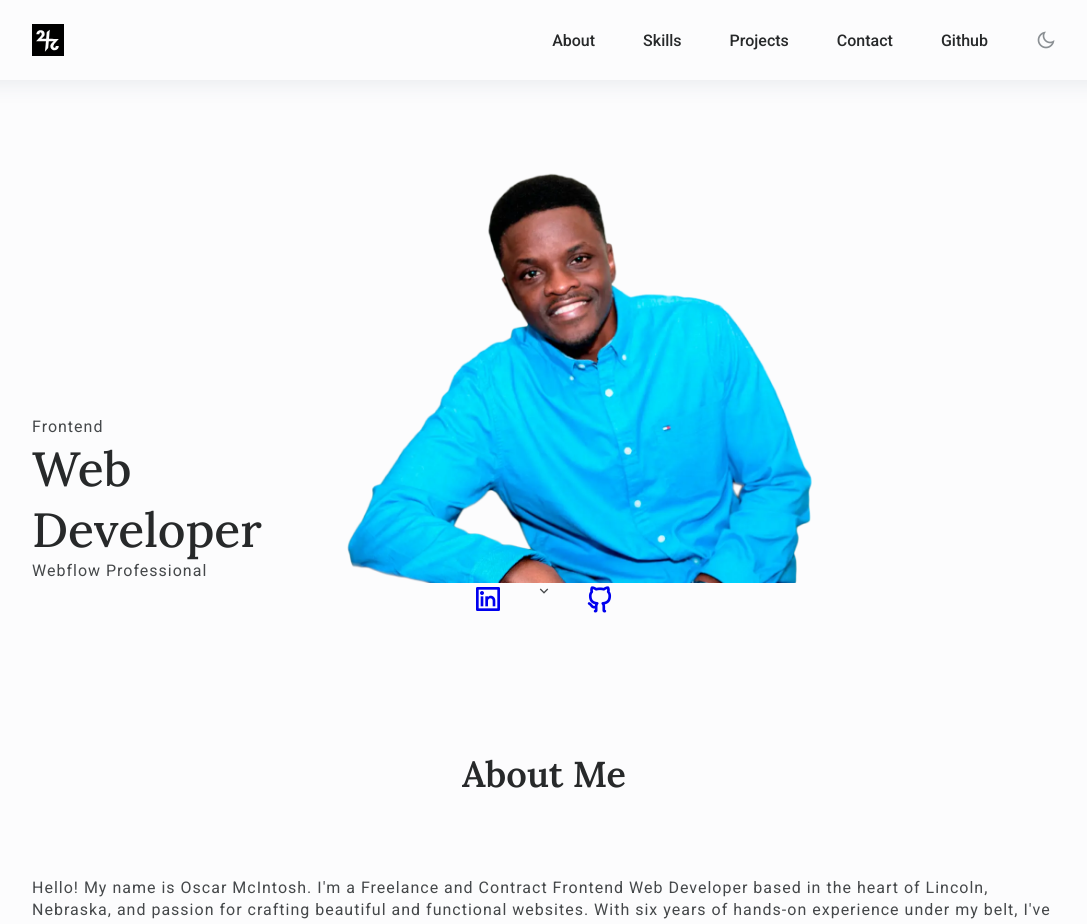
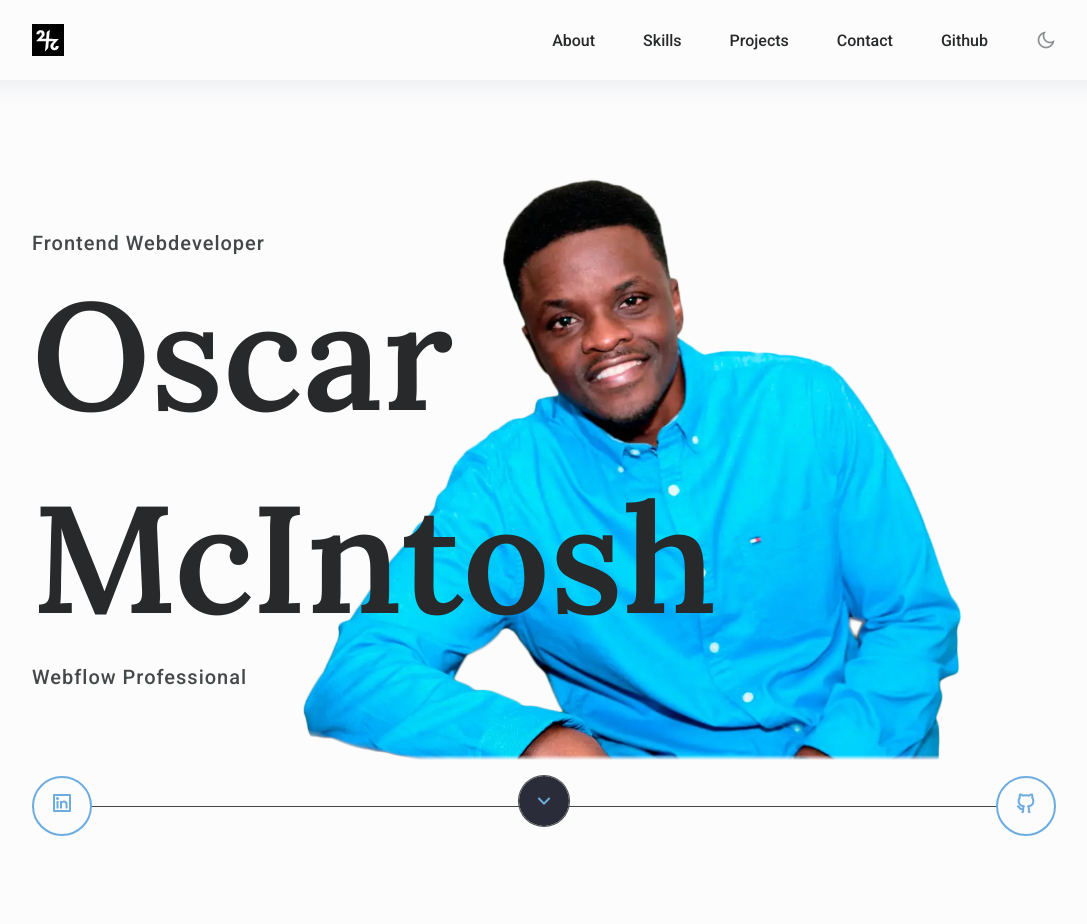
Before and after one commit to oscar-mcintosh/My_Portfolio, a Nuxt app: page / in a window 1280 px wide. Shown: the top 924 px of the page, without its empty margins (96-1183 px from the left). Built offline with nearby package versions, Linux system fonts and the light colour scheme.

Commit message:
UI Update

```diff
--- a/assets/css/main.css
+++ b/assets/css/main.css
@@ -15,7 +15,7 @@
   --container-color: hsl(207, 4%, 95%);
 
   /* Change the first number */
-/*
+
   --gradient-color: radial-gradient(
                       hsla(207, 4%, 10%, .5 ),
                       hsla(207, 4%, 10%, .5 ));
@@ -25,7 +25,7 @@
                       hsl(207, 4%, 99%),
                       hsla(207, 4%, 99%, .2),
                       hsl(207, 4%, 99%));
- */
+
 
   /*========== Font and typography ==========*/
   /*.5rem = 8px | 1rem = 16px ...*/
@@ -106,6 +106,49 @@ a {
   text-decoration: none;
 }
 
+.button {
+  font-size: var(--normal-font-size);
+  font-weight: var(--font-medium);
+  position: relative;
+  overflow: hidden;
+  cursor: pointer;
+  color: var(--text-color);
+  box-shadow: none!important;
+  outline: 0 !important;
+  width: 120px;
+  border: 1px solid var(--first-color);
+  border-radius: 42.5px;
+  width: 120px;
+  display: flex;
+  align-items: center;
+  justify-content: center;
+  text-align: center;
+  transition: background 1.5s ease-in-out;
+  transition: color 1s ease-in-out;
+}
+
+
+.button:hover{
+  background: var(--text-color);
+  color: var(--body-color);
+}
+
+.link{
+  color: var(--text-color-light);
+  font-size: var(--small-font-size);
+  font-weight: var(--font-medium);
+  border-bottom: 2px solid var(--first-color);
+  padding-bottom: 2px;
+  transition: color 1s ease-in-out;
+  transition: border-bottom 1s ease-in-out;
+  cursor: pointer;
+}
+
+.link:hover{
+  color: var(--title-color);
+  border-bottom: 2px solid var(--title-color);
+}
+
 img {
   max-width: 100%;
   height: auto;
@@ -146,6 +189,7 @@ body.dark-theme {
 
 .dark-theme .home__social-link{
   color: #00DDFB;
+  /* color: var(--title-color); */
 }
 
 .dark-theme .section__border{
@@ -156,7 +200,9 @@ body.dark-theme {
   background-color: hsl(207, 4%, 15%);
 }
 .dark-theme::-webkit-scrollbar-thumb{
-  background-color: hsl(207, 4%, 25%);
+  background-color: var(--text-color);
+
+  /* background-color: hsl(207, 4%, 25%); */
 }
 .dark-theme::-webkit-scrollbar:hover{
   background-color: hsl(207, 4%, 35%);
@@ -211,12 +257,6 @@ body.dark-theme {
   margin-bottom: 3rem;
 }
 
-img {
-  display: block;
-  max-width: 100%;
-  height: auto;
-}
-
 .main {
   overflow: hidden; /* For animation */
 }
@@ -267,6 +307,7 @@ img {
     .nav__menu{
       position: fixed;
       width: 100%;
+      /* width: 88%; */
       left: 0;
       right: 0;
       top: -60%;
@@ -274,6 +315,7 @@ img {
       background-color: var(--body-color);
       box-shadow: 0 4px 20px hsla(207, 24%, 35%, .1);
       padding: 2rem 1.5rem 5rem;
+      /* border-radius: 2rem; */
       transition: top .3s
     }
 }
@@ -324,34 +366,53 @@ img {
 
 
 /*=============== HOME ===============*/
+.home{
+  height: 100vh;
+}
 .home__container{
   position: relative;
   row-gap: 4rem;
   padding-top: 2rem;
+
 }
+.home__container{
+  grid-template-columns: 1fr 12fr;
+}
+
+
+.home__info{
+  display: grid;
+  row-gap: 2rem;
+  position: relative;
+}
+
+.home__info-content{
+  position: absolute;
+  top: 50%;
+  transform: translateY(-50%);
+  z-index: 5;
+}
+
+.home__info-content p{
+  font-weight: var(--font-medium);
+  font-size: var(--h21-font-size);
+
+}
+
 .home__data{
   row-gap: 2.5rem;
   position: relative;
   max-width: 100%;
+
 }
-.home__title span{
-  position: absolute;
-  text-align: center;
+
+.home__title{
   letter-spacing: .3px;
   margin-bottom: .5rem;
-  font-size: 5.5rem;
+  font-size: 3.5rem;
   font-weight: 900;
-  left: 50%;
-  transform: translateX(-50%);
-}
-
-.home__title-1{
-  top: 0;
-}
-
-.home__title-2{
-  bottom: 20px;
   z-index: 2;
+  top: 20%;
 }
 
 
@@ -364,37 +425,160 @@ img {
   overflow: hidden;
 }
 
-.home__perfil{
+.home__blob::after{
+  content: '';
+  position: absolute;
+  bottom: 0;
+  width: 100%;
+  height: 5px;
+  animation: animate 1s ease-in;
+  background-image: linear-gradient(to bottom, rgba(255,0,0,0), var(--body-color));
+  z-index: 5;
+}
+
+
+
+.blob__bg{
+  position: absolute;
   height: 100%;
+  width: 90%;
+  background-color: var(--body-color);
 }
+
 
 .home__perfil img{
   height: 100%;
   object-fit: cover;
+}
+
+.home__social-wrap{
+  position: relative;
+  animation: animate-social 1.5s ease-in;
 
 }
 
+.image-half-round-shape {
+  position: absolute;
+  top: 16px;
+  width: 100%;
+  height: 1px;
+  background-color: var(--text-color);
+}
 
 .home__social{
-    justify-self: center;
+  position: relative;
     display: flex;
+    justify-content: space-between;
+    flex-wrap: wrap;
     column-gap: 1.25rem;
+    margin-top: 1rem;
+    z-index: 50;
   }
 
+  @keyframes animate-social {
+    0%{
+      opacity: 0;
+    }
+
+    100%{
+      opacity: 1;
+    }
+  }
+
+
 .home__social-link{
+    font-size: 1rem;
+    width: 2rem;
+    height: 2rem;
+    border-radius: 50%;
+    display: flex;
+    align-items: center;
+    justify-content: center;
+    text-align: center;
+    border: 2px solid var(--first-color);
+    color: var(--first-color);
+    background-color: var(--body-color);
+    transition: color .3s;
+    z-index: 100;
+    cursor: pointer;
+  }
+
+  .home__social-link i{
+    color: var(--first-color);
+  }
+
+  .home__social-link:hover i {
+    color: var(--body-color);
+  }
+
+  .home__social-link:hover {
+    background-color: var(--text-color);
+  }
+
+.wave-btn {
+  display: block;
+  position: relative;
+  width: 30px;
+  height: 30px;
+  background: #2a2c39;
+  border-radius: 50%;
+  display: flex;
+  align-items: center;
+  justify-content: center;
+}
+
+.ripple, .ripple::after, .ripple::before {
+  position: absolute;
+  -webkit-box-shadow: 0 0 0 0 rgba(255,255,255,.6);
+  box-shadow: 0 0 0 0 var(--text-color);
+  top: 50%;
+  left: 50%;
+  width: 100%;
+  height: 100%;
+  border-radius: 50%;
+  z-index: -1;
+  -webkit-animation: animate-ripple 3s infinite linear backwards;
+  animation: animate-ripple 3s infinite linear backwards;
+  -webkit-transform: translate(-50%, -50%);
+  transform: translate(-50%, -50%);
+  display: flex;
+  align-items: center;
+  justify-content: center;
+  z-index: 1;
+  color: var(--first-color);
   font-size: 1.5rem;
-    color: var(--text-color-light);
-    transition: color .3s;
+}
+
+.ripple::after {
+  position: absolute;
+  content: "";
+  -webkit-animation-delay: .9s;
+  animation-delay: .9s;
+}
+
+.ripple::before {
+  position: absolute;
+  content: "";
+  -webkit-animation-delay: .5s;
+  animation-delay: .5s;
+}
+
+  @keyframes animate-ripple {
+    50%{
+      box-shadow: 0 0 0 20px rgba(255,255,255,0);
+    }
+    100%{
+      box-shadow: 0 0 0 0 rgba(255,255,255,0);
+    }
+  }
+  .home__social-link a{
+    color: var(--text-color);
   }
 
   .home__social-link:hover{
       color: var(--title-color);
   }
 
-.home__info{
-  display: grid;
-  row-gap: 2rem;
-}
 
   .home__info-title{
     font-family: var(--body-font);
@@ -409,6 +593,14 @@ img {
   color: var(--title-color);
   padding-right: 4rem;
 }
+
+
+
+/*=============== About ===============*/
+.about__description{
+  margin-bottom: 2rem;
+}
+
 
 /*=============== SKILLS ===============*/
 .skills__container{
@@ -467,6 +659,7 @@ img {
 .skills__subtitle{
   font-size: var(--normal-font-size);
   color: rgb(26,115,232);
+  /* color: var(--title-color); */
   margin-bottom: 10px;
 }
 /* Animation skills */
@@ -506,7 +699,7 @@ img {
  }
 
  .projects__img{
-  filter: grayscale(1);
+   /* filter: grayscale(1); */
    transition: filter .5s, transform .5s;
  }
  .projects__subtitle{
@@ -535,14 +728,15 @@ img {
  .projects__title{
    font-style: var(--h2-font-size);
    margin-bottom: .25rem;
-  margin: .5rem 0 1.25rem;
-  color: rgb(26,115,232);
+   margin: .5rem 0;
+   color: var(--text-color);
  }
 
  .projects__subtitle{
-  font-size: var(--normal-font-size);
-  font-weight: var(--font-semi-bold);
-  color: red;
+   font-size: var(--tiny-font-size);
+   font-weight: var(--font-medium);
+   margin-bottom: 1rem;
+   color: var(--text-color);
    transition: color .3s;
  }
 
@@ -563,45 +757,6 @@ img {
    transform: translateX(.25rem);
  }
 
-
-
-/* Swiper class */
-
- .swiper-button-prev::after,
- .swiper-button-next::after{
-   content: '' !important;
- }
-
- .swiper-button-prev ,
- .swiper-button-next {
-   top: initial !important;
-   bottom: -2rem !important;
-   width: initial;
-   height: initial;
-   background-color: var(--container-color);
-   border: 1px solid var(--first-color);
-   padding: 6px;
-   border-radius: .5rem;
-   font-size: 1.5rem;
-   color: var(--first-color);
- }
-
-
- .swiper-button-prev{
-   left: calc(50% - 3rem) !important;
- }
-
- .swiper-button-next{
-   right: calc(50% - 3rem) !important;
- }
-
- .swiper{
-   padding-bottom: 2rem;
- }
-
- .swiper-wrapper{
-   gap: 50px;
- }
 
 /*=============== CONTACT ===============*/
 .contact__container{
@@ -639,7 +794,7 @@ img {
 
 .contact__data-title{
   font-size: var(--small-font-size);
-  color: var(--text-color-light);
+  color: var(--title-color);
 }
 
 .contact__data-info{
@@ -762,6 +917,8 @@ img {
 }
 
 .footer__social{
+  display: flex;
+  justify-content: center;
   column-gap: 1.25rem;
 }
 
@@ -779,7 +936,7 @@ img {
   display: block;
   margin-top: 4.5rem;
   font-size: var(--smaller-font-size);
-  color: var(--text-color-light);
+  color: var(--text-color);
 }
 
 /*=============== SCROLL BAR ===============*/
@@ -790,7 +947,8 @@ img {
 }
 
 ::-webkit-scrollbar-thumb{
-  background-color: hsl(207, 4% 65%);
+  background-color: var(--text-color);
+
   border-radius: .5rem;
 }
 
@@ -849,6 +1007,11 @@ img {
     grid-template-columns: repeat(2, 1fr);
   }
 
+  .projects__container{
+    justify-content: center;
+  }
+
+
   .projects__img{
     width: 200px;
     justify-self: center;
@@ -858,9 +1021,32 @@ img {
 /* For medium devices */
 @media screen and (min-width: 576px) {
 
+  .section {
+    padding-block: 2.5rem;
+  }
+
+
+  .container {
+    max-width: 1024px;
+    margin-inline: 3.5rem;
+}
+
   .nav{
     margin: 0 auto;
   }
+
+  .home__container{
+    grid-template-columns: 1fr 8fr;
+  }
+
+  .home__title{
+    font-size: 5rem;
+  }
+
+  .home__info p{
+    font-size: var(--h3-font-size);
+  }
+
 
   .skills__container{
     justify-content: center;
@@ -876,7 +1062,7 @@ img {
 @media screen and (min-width: 767px) {
 
   .home__container{
-    grid-template-columns: 1fr 5fr 1fr;
+    grid-template-columns: 1fr 6fr;
   }
 
   .home__data{
@@ -888,14 +1074,28 @@ img {
     text-align: right;
   }
 
-  .home__title span{
-      font-size: 7.5rem;
+  .home__title{
+      font-size: 6.5rem;
   }
 
+  .home__social-link{
+    font-size: 1.5rem;
+    width: 3.75rem;
+    height: 3.75rem;
+}
 
-  .home__info{
+.wave-btn {
+  width: 50px;
+  height: 50px;
+}
+
+.image-half-round-shape {
+  top: 30px;
+}
+
+  /* .home__info{
     margin-top: 10rem;
-  }
+  } */
 
   .home__info-description{
     padding-right: 0;
@@ -904,7 +1104,6 @@ img {
   .skills__container{
    grid-template-columns: repeat(2, max-content);
   }
-
   .projects__container{
     grid-template-columns: repeat(2, 350px);
   }
@@ -915,7 +1114,7 @@ img {
 
 /* For large devices */
 
-@media screen and (min-width: 1023px) {
+@media screen and (min-width: 1000px) {
   .header{
     top: 0;
     bottom: initial;
@@ -973,60 +1172,19 @@ img {
     padding-block: 8rem 0;
   }
 
-  .home__title span{
-    font-size: 8.5rem;
-  }
-
-  .scrollup{
-    right: 3rem;
-  }
-
-  .show-scroll{
-    bottom: 5rem;
-  }
-
-  .bg-header{
-    box-shadow: 0 4px 20px hsla(207, 24%, 35%, .1);
-    /* display: block; */
-    /* height: var(--header-height); */
-  }
-  .projects__content{
-    margin-bottom: 7.5rem;
-  }
-
-
-  .dark-theme .bg-header{
-    box-shadow:  0 6px 24px hsla(207, 24%, 8%, .6);
-  }
-
-}
-
-@media screen and (min-width: 1048px){
-  .container{
-    margin-inline: auto;
-  }
-
-}
-
-@media screen and (min-width: 1200px){
-  .section__border{
-    padding-bottom: 6rem;
-  }
-
-  .section__subtitle{
-    margin-bottom: 5rem;
+  .home__container{
+    grid-template-columns: 1fr 4fr;
   }
 
   .home__title{
-    font-size: var(--biggest-font-size);
-  }
-  .home__blob{
-    width: 600px;
+    font-size: 9.5rem;
+    top: 25%;
   }
 
   .home__perfil{
-    height: 100%;
+    height: 600px;
   }
+
 
 
   .home__perfil img{
@@ -1047,7 +1205,61 @@ img {
 
   .home__info{
     row-gap: 4rem;
-    margin-top: 16rem;
+  }
+
+  .home__social{
+    column-gap: 1.25rem;
+  }
+
+  .home__social-link{
+      font-size: 1.5rem;
+      width: 3.75rem;
+      height: 3.75rem;
+
+  }
+
+  .scrollup{
+    right: 3rem;
+  }
+
+  .show-scroll{
+    bottom: 5rem;
+  }
+
+  .bg-header{
+    box-shadow: 0 4px 20px hsla(207, 24%, 35%, .1);
+  }
+  .projects__content{
+    margin-bottom: 7.5rem;
+  }
+
+
+
+
+  .dark-theme .bg-header{
+    box-shadow:  0 6px 24px hsla(207, 24%, 8%, .6);
+  }
+
+}
+
+@media screen and (min-width: 1048px){
+  .container{
+    margin-inline: auto;
+  }
+
+}
+
+@media screen and (min-width: 1200px){
+  .button {
+    min-height: 48px;
+    padding: 0.375rem 0.75rem;
+}
+  .section__border{
+    padding-bottom: 6rem;
+  }
+
+  .section__subtitle{
+    margin-bottom: 5rem;
   }
 
   .skills__container{
@@ -1072,7 +1284,8 @@ img {
 
   .projects__container{
     width: 100%;
-    grid-template-columns: repeat(3, 350px);
+    grid-template-columns: repeat(3, 1fr);
+    gap: 2rem;
   }
 
   .projects__container .swiper-button-prev,
@@ -1087,7 +1300,5 @@ img {
 
   .projects__img{
     width: 420px;
-    /* margin-bottom: 2rem; */
   }
-
 }
--- a/pages/index.vue
+++ b/pages/index.vue
@@ -7,10 +7,10 @@
                 <div class="home__container grid">
                     <div class="home__info">
                         <div class="home__info-content">
-                            <p class="home__title-1">Frontend</p>
+                            <p class="home__title-1">Frontend Webdeveloper</p>
 
-                            <h1 class="home__title home__title-1">Web</h1>
-                            <h1 class="home__title home__title-1">Developer</h1>
+                            <h1 class="home__title home__title-1">Oscar</h1>
+                            <h1 class="home__title home__title-1">McIntosh</h1>
                             <p class="home__title-1">Webflow Professional</p>
                         </div>
                     </div>
```
Lines whose indentation alone changed are shown as unchanged.
